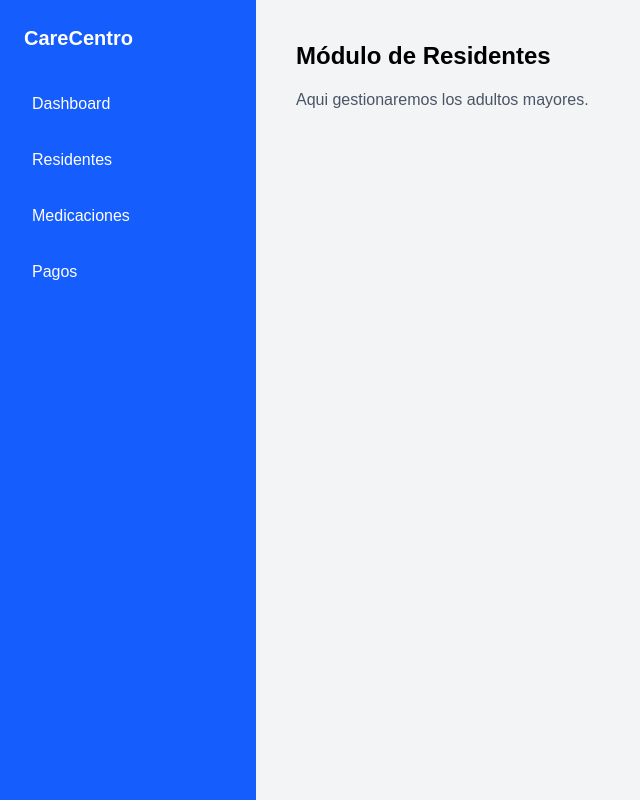
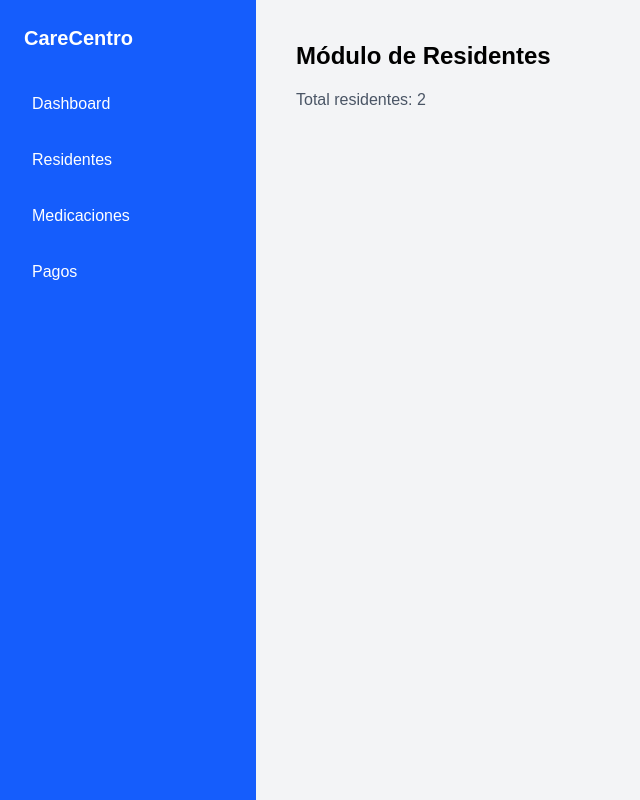
Before and after one commit to ricksx-gif/carecentro, a Next.js app: page /dashboard/residentes in a window 1280 px wide. Shown: the whole page, without its empty margins (0-640 px from the left). Built offline with nearby package versions, Linux system fonts and the light colour scheme.

Commit message:
Day 05 – Modular architecture and Client Components separation

```diff
--- a/app/dashboard/residentes/page.tsx
+++ b/app/dashboard/residentes/page.tsx
@@ -1,12 +1,8 @@
+import ResidentsHeader from "@/modules/residents/components/ResidentsHeader"
 export default function ResidentesPage() {
-    return (
+    return  (
         <div>
-            <h1 className="text-2xl font-bold text-black">
-                Módulo de Residentes
-            </h1>
-            <p className="mt-4 text-gray-600">
-                Aqui gestionaremos los adultos mayores.
-            </p>
+            <ResidentsHeader />
         </div>
     )
 }
--- /dev/null
+++ b/modules/residents/components/ResidentsHeader.tsx
@@ -0,0 +1,19 @@
+"use client"
+
+import { useResidents } from "../hooks/useResidents"
+
+export default function ResidentsHeader() {
+    const { residents } = useResidents ()
+
+    return (
+    <div>
+      <h1 className="text-2xl font-bold text-black">
+        Módulo de Residentes
+      </h1>
+
+      <p className="mt-4 text-gray-600">
+       Total residentes: {residents.length}
+      </p>
+    </div>
+  )
+}
--- /dev/null
+++ b/modules/residents/hooks/useResidents.ts
@@ -0,0 +1,15 @@
+"use client"
+
+import { useState } from "react";
+
+export function useResidents() {
+    const [residents, setResidents] = useState([
+        {id: 1, name: "Maria Lopez", age: 82},
+        {id: 2, name: "Carlos Perez", age: 76},
+    ])
+
+    return {
+        residents,
+        setResidents,
+    }
+}
```
Also changed, not shown: 1 other file (tests, documents, lock files or other folders).
